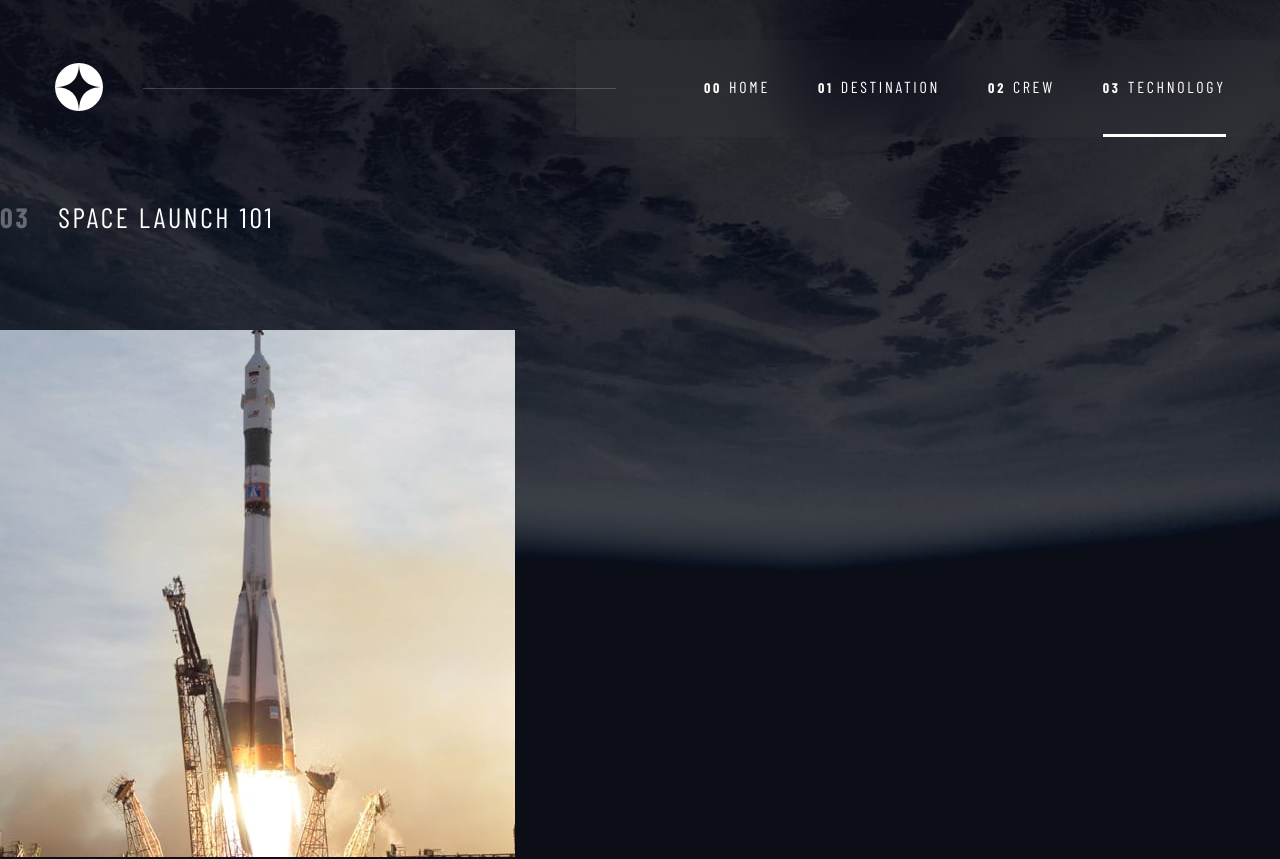
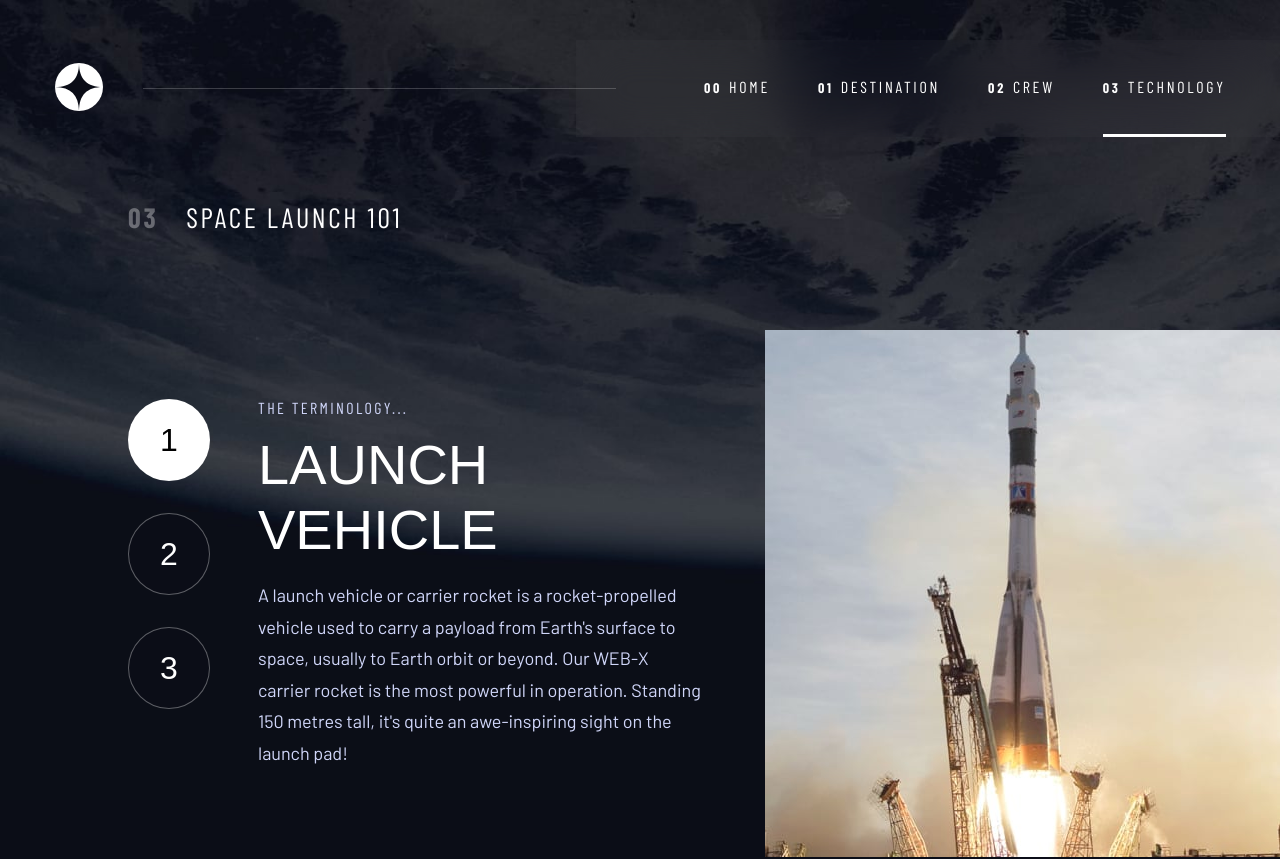
Before and after one commit to tomahawk-jupiter/space-tourism-website, a Next.js app: page /technology/launch-vehicle in a window 1280 px wide. Shown: the top 859 px of the page. Built offline with nearby package versions, Linux system fonts and the light colour scheme; a web font is replaced by a local one.

Commit message:
All page styles completed

```diff
--- a/app/components/button/bigButton.module.css
+++ b/app/components/button/bigButton.module.css
@@ -26,6 +26,9 @@
 }
 
 @media screen and (min-width: 1025px) {
+  .bigButtonOuter {
+    align-items: flex-end;
+  }
 }
 
 @media screen and (min-width: 769px) and (max-width: 1024px) {
--- a/app/components/pageTitle/pageTitle.module.css
+++ b/app/components/pageTitle/pageTitle.module.css
@@ -40,6 +40,13 @@
   }
 }
 
+@media screen and (min-width: 376px) and (max-width: 1024px) {
+  .titleContainer {
+    font-size: 20px;
+    margin-top: 2rem;
+  }
+}
+
 @media screen and (max-width: 375px) {
   .titleContainer {
     font-size: 16px;
--- a/app/destination/[destination]/page.module.css
+++ b/app/destination/[destination]/page.module.css
@@ -62,6 +62,9 @@
 }
 
 @media screen and (min-width: 1025px) {
+  .pageContentWithTitle {
+    padding-left: 9rem;
+  }
   .pageContentContainer {
     display: flex;
     justify-content: space-around;
--- a/app/page.jsx
+++ b/app/page.jsx
@@ -3,6 +3,7 @@ import BigButton from "./components/button/BigButton";
 import Header from "./components/header/Header";
 import { barlowCondensed, bellefair } from "./fonts";
 import P from "./components/typography/P";
+import Logo from "./components/header/Logo";
 
 export default function Home() {
   return (
--- a/app/page.module.css
+++ b/app/page.module.css
@@ -37,7 +37,9 @@
   .pageContent {
     flex-direction: row;
     justify-content: space-between;
+    align-items: flex-end;
     margin-top: 100px;
+    padding: 4rem 0;
   }
 
   .leftContent {
--- a/app/technology/[tech]/page.jsx
+++ b/app/technology/[tech]/page.jsx
@@ -48,7 +48,8 @@ const Technology = ({ params }) => {
 
   useEffect(() => {
     const handleResize = () => {
-      setIsMobile(window.innerWidth <= 768);
+      console.log({ window: window.innerWidth });
+      setIsMobile(window.innerWidth < 769);
     };
 
     handleResize();
@@ -65,8 +66,10 @@ const Technology = ({ params }) => {
       <div className={styles.widthLimit}>
         <Header />
 
+        <div className={styles.pageContentUnderHeader}>
           <PageTitle number="03" text="SPACE LAUNCH 101" />
 
+          <div className={styles.pageContentContainer}>
             {isMobile ? (
               <Image
                 className={styles.techImage}
@@ -79,12 +82,13 @@ const Technology = ({ params }) => {
               <Image
                 className={styles.techImage}
                 src={tech.images.portrait}
-            width={768}
-            height={310}
+                width={515}
+                height={527}
                 alt={tech.name}
               />
             )}
 
+            <div className={styles.circlesAndTextContainer}>
               <ul className={styles.ul}>
                 {technology.map((tech, index) => {
                   return (
@@ -112,7 +116,12 @@ const Technology = ({ params }) => {
                 <div className={`${bellefair.className} ${styles.techName}`}>
                   {tech.name.toUpperCase()}
                 </div>
+                <div className={styles.paragraphContainer}>
                   <P>{tech.description}</P>
+                </div>
+              </div>
+            </div>
+          </div>
         </div>
       </div>
     </main>
--- a/app/technology/[tech]/page.module.css
+++ b/app/technology/[tech]/page.module.css
@@ -15,7 +15,6 @@
 .ul {
   display: flex;
   justify-content: space-between;
-  width: 152px;
   margin: 2rem auto 1rem;
 }
 .li {
@@ -41,17 +40,17 @@
 }
 
 .techTerminology {
-  font-size: 14px;
+  font-size: 16px;
   letter-spacing: 2.36px;
   color: var(--pale-blue);
   margin-bottom: 1em;
 }
 
 .techName {
-  font-size: 24px;
+  font-size: 40px;
 }
 
-@media screen and (min-width: 768px) {
+@media screen and (min-width: 769px) {
   .techImage {
     width: 515px;
     height: 527px;
@@ -59,9 +58,48 @@
   }
 }
 
+@media screen and (min-width: 1024px) {
+  .pageContentUnderHeader {
+    padding-left: 8rem;
+  }
+  .pageContentContainer {
+    display: flex;
+    align-items: center;
+    gap: 4rem;
+  }
+  .circlesAndTextContainer {
+    display: flex;
+    gap: 3rem;
+  }
+  .textContentContainer {
+    padding: 0;
+  }
+  .techImage {
+    order: 1;
+  }
+  .ul {
+    flex-direction: column;
+    justify-content: flex-start;
+    gap: 2rem;
+    margin: 0;
+  }
+  .li {
+    width: 80px;
+    height: 80px;
+    font-size: 32px;
+  }
+  .techName {
+    font-size: 56px;
+  }
+}
+
 @media screen and (max-width: 1024px) {
   .widthLimit {
     text-align: center;
+  }
+  .techImage {
+    width: 100vw;
+    object-fit: cover;
   }
 }
 
@@ -69,14 +107,40 @@
   .page {
     background-image: url("/assets/technology/background-technology-tablet.jpg");
   }
+  .ul {
+    width: 210px;
+    margin: 3rem auto 2rem;
+  }
+  .li {
+    width: 60px;
+    height: 60px;
+    font-size: 24px;
+  }
+  .paragraphContainer {
+    max-width: 458px;
+    margin: 0 auto;
+  }
 }
 
 @media screen and (max-width: 375px) {
   .page {
     background-image: url("/assets/technology/background-technology-mobile.jpg");
   }
+
+  .ul {
+    width: 152px;
+  }
+  .li {
+    width: 40px;
+    height: 40px;
+  }
+  .techTerminology {
+    font-size: 14px;
+  }
+  .techName {
+    font-size: 24px;
+  }
   .techImage {
-    width: 375px;
     height: 170px;
   }
 }
```
Also changed, not shown: app/destination/[destination]/page.jsx (+6 -1 lines). Lines whose indentation alone changed are shown as unchanged.
